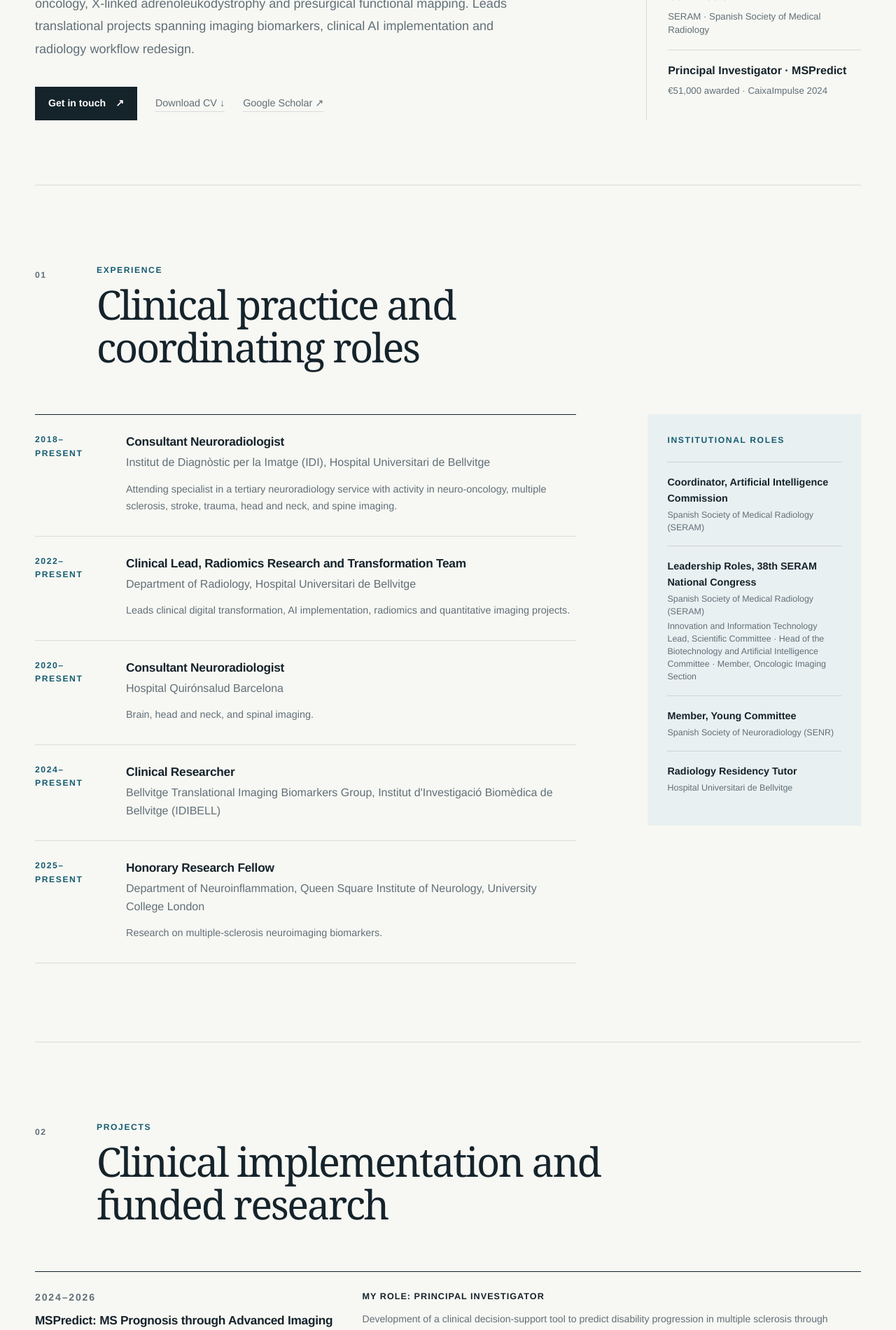
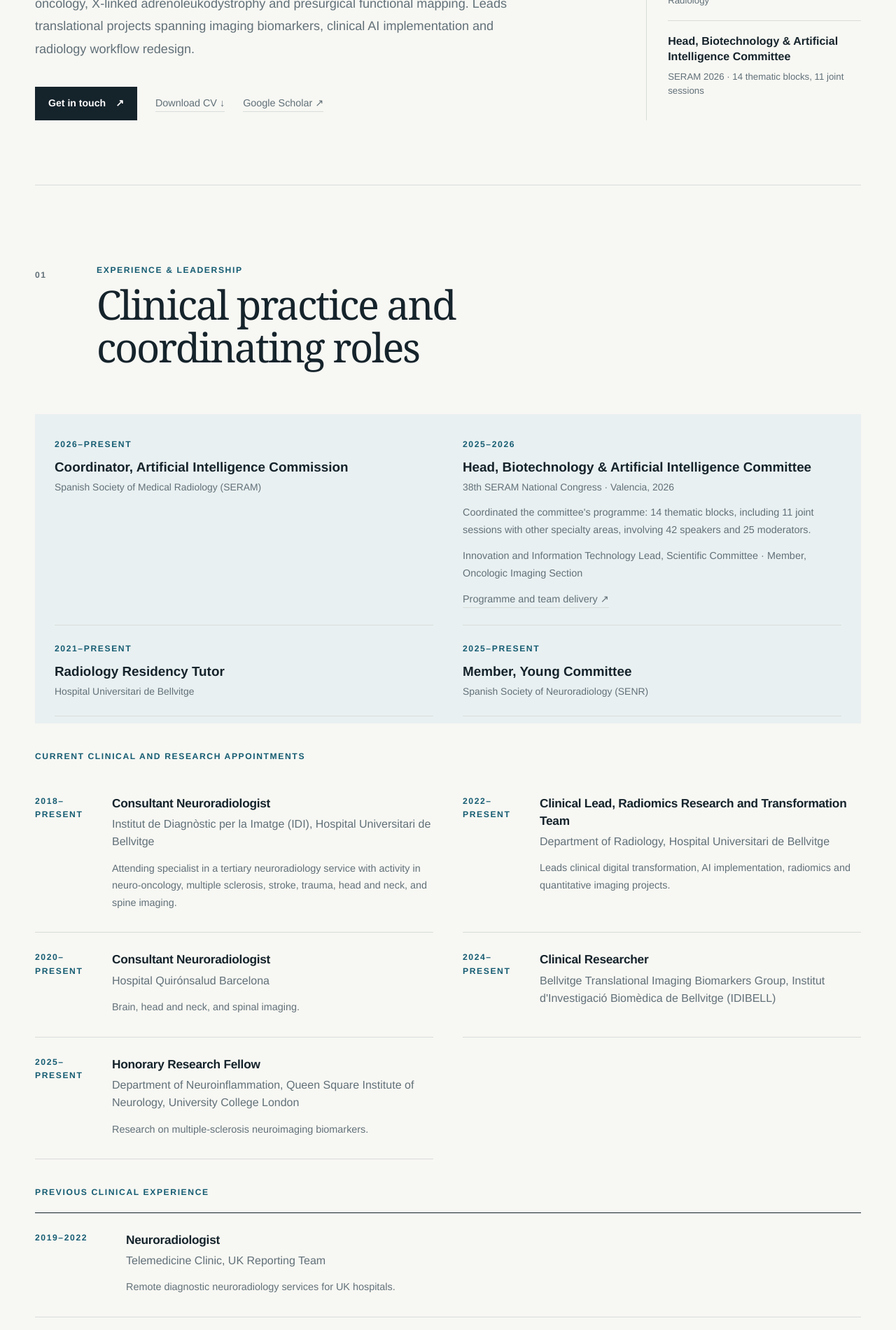
Before and after one commit to navalpablo/about, a Next.js app: page / in a window 1280 px wide. Shown: the part 560-2461 px from the top of the page at 70% size. Built offline with nearby package versions, Linux system fonts and the light colour scheme.

Commit message:
Restore career breadth and foreground SERAM programme leadership

```diff
--- a/app/globals.css
+++ b/app/globals.css
@@ -907,3 +907,28 @@ a.publication-citation:hover {
     transition-duration: 0.01ms !important;
   }
 }
+
+/* Career evidence stays visible; longer academic lists expand on demand. */
+#leadership { scroll-margin-top: 100px; }
+.leadership-grid, .appointments-grid {
+  display: grid;
+  grid-template-columns: repeat(2, minmax(0, 1fr));
+  gap: 0 42px;
+}
+.leadership-grid { background: var(--soft); padding: 10px 28px; }
+.leadership-entry { padding: 24px 0; border-bottom: 1px solid var(--line); }
+.leadership-entry h3 { margin: 9px 0 0; font-size: 1.18rem; line-height: 1.4; }
+.leadership-entry .organization { font-size: 0.87rem; }
+.leadership-entry .text-link { display: inline-block; margin-top: 14px; }
+.career-heading { margin: 38px 0 18px; }
+.appointments-grid .work-item { grid-template-columns: 92px minmax(0, 1fr); gap: 18px; }
+.more-records { margin-top: 24px; }
+.more-records summary { cursor: pointer; color: var(--accent); font-size: 0.9rem; width: fit-content; }
+.more-records[open] summary { margin-bottom: 20px; }
+@media (max-width: 900px) {
+  .leadership-grid, .appointments-grid { grid-template-columns: 1fr; }
+}
+@media (max-width: 620px) {
+  .leadership-grid { padding-inline: 20px; }
+  .appointments-grid .work-item { grid-template-columns: 1fr; }
+}
--- a/app/page.tsx
+++ b/app/page.tsx
@@ -78,25 +78,50 @@ export default function Home() {
   const seramRole = cv.leadership.find(
     (item) => item.id === "role_seram_ai_commission_coordinator",
   );
+  const congressRole = cv.leadership.find((item) => item.id === "role_seram_2026_congress_leadership");
+  const previousAppointments = cv.appointments.filter((item) => !item.current);
   const teachingRoles = cv.leadership.filter((item) => item.years);
   const highlightedLeadership = cv.leadership
     .filter(
       (item) =>
         item.current || item.id === "role_seram_2026_congress_leadership",
     )
-    .slice(0, 5);
-  const highlightedProjects: Project[] = cv.projects;
-  const mspredict = highlightedProjects.find((project) => project.id === "project_mspredict");
+    .sort((a, b) => Number(a.id === "role_senr_young_committee") - Number(b.id === "role_senr_young_committee"));
+  const projectOrder = ["project_imaginem", "project_ia_ictus", "project_mspredict", "project_brain_tumor_perfunomics", "project_amn_dimethyl_fumarate"];
+  const highlightedProjects: Project[] = [...cv.projects].sort((a, b) => projectOrder.indexOf(a.id) - projectOrder.indexOf(b.id));
   const selectedPublications = cv.publications.filter((item) => item.selected);
   const selectedTalks = cv.talks;
   const recentAwards = cv.awards.slice(0, 6);
   const featuredMedia = cv.media.slice(0, 9);
-  const selectedEducation = cv.education.filter((item) =>
-    [
-      "edu_phd_ub",
-      "edu_radiology_residency_bellvitge",
-      "edu_medical_degree_uab",
-    ].includes(item.id),
+  const selectedEducation = cv.education;
+
+  const renderPublication = (publication: (typeof cv.publications)[number], index: number) => (
+              <article className="publication-item" key={publication.id}>
+                <p className="publication-number">
+                  {String(index + 1).padStart(2, "0")}
+                </p>
+                <div>
+                  <p className="item-meta">{publication.year}</p>
+                  {publication.url ? (
+                    <a
+                      className="publication-citation"
+                      href={publication.url}
+                      {...externalLink}
+                    >
+                      {publication.citation} <span aria-hidden="true">↗</span>
+                    </a>
+                  ) : (
+                    <p className="publication-citation">
+                      {publication.citation}
+                    </p>
+                  )}
+                  {publication.author_note ? (
+                    <p className="publication-note">
+                      {publication.author_note}
+                    </p>
+                  ) : null}
+                </div>
+              </article>
   );
 
   return (
@@ -106,10 +131,10 @@ export default function Home() {
           PNB
         </a>
         <nav aria-label="Primary navigation">
-          <a href="#work">Experience</a>
+          <a href="#work">Experience &amp; leadership</a>
           <a href="#research">Projects</a>
+          <a href="#background">Training</a>
           <a href="#publications">Publications</a>
-          <a href="#profile">Teaching &amp; recognition</a>
           <a href="#contact">Contact</a>
         </nav>
       </header>
@@ -159,10 +184,10 @@ export default function Home() {
                   <span>SERAM · Spanish Society of Medical Radiology</span>
                 </li>
               ) : null}
-              {mspredict ? (
+              {congressRole ? (
                 <li>
-                  <a href="#research"><strong>Principal Investigator · MSPredict</strong></a>
-                  <span>{mspredict.funding_eur ? `${formatFunding(mspredict.funding_eur)} awarded · ` : ""}CaixaImpulse 2024</span>
+                  <a href="#leadership"><strong>{congressRole.title}</strong></a>
+                  <span>SERAM 2026 · 14 thematic blocks, 11 joint sessions</span>
                 </li>
               ) : null}
             </ul>
@@ -173,43 +198,49 @@ export default function Home() {
           <div className="section-heading">
             <p className="section-number">01</p>
             <div>
-              <p className="eyebrow">Experience</p>
+              <p className="eyebrow">Experience &amp; leadership</p>
               <h2 id="work-title">Clinical practice and coordinating roles</h2>
             </div>
           </div>
 
-          <div className="work-grid">
-            <div className="ruled-list">
+          <div className="leadership-grid" id="leadership" aria-label="Professional leadership and mentoring">
+            {highlightedLeadership.map((role) => (
+              <article className="leadership-entry" key={role.id}>
+                <p className="item-meta">{formatRange(role.start_date, role.current ? null : role.end_date)}</p>
+                <h3>{role.title}</h3>
+                <p className="organization">{role.organization}</p>
+                {role.description ? <p className="item-detail">{role.description}</p> : null}
+                {role.subroles ? <p className="item-detail">{role.subroles.join(" · ")}</p> : null}
+                {role.evidence_url ? <a className="text-link" href={role.evidence_url} {...externalLink}>Programme and team delivery ↗</a> : null}
+              </article>
+            ))}
+          </div>
+
+          <h3 className="aside-label career-heading">Current clinical and research appointments</h3>
+          <div className="appointments-grid">
             {currentAppointments.map((appointment) => (
               <article className="work-item" key={appointment.id}>
-                  <p className="item-meta">
-                    {formatRange(appointment.start_date, appointment.end_date)}
-                  </p>
+                <p className="item-meta">{formatRange(appointment.start_date, appointment.end_date)}</p>
                 <div>
                   <h3>{appointment.title}</h3>
                   <p className="organization">{appointment.organization}</p>
-                    {appointment.details?.[0] ? (
-                      <p className="item-detail">{appointment.details[0]}</p>
-                    ) : null}
+                  {appointment.details?.[0] ? <p className="item-detail">{appointment.details[0]}</p> : null}
                 </div>
               </article>
             ))}
           </div>
-
-            <aside className="leadership-panel">
-              <p className="aside-label">Institutional roles</p>
-              <ul>
-                {highlightedLeadership.map((role) => (
-                  <li key={role.id}>
-                    <strong>{role.title}</strong>
-                    <span>{role.organization}</span>
-                    {role.subroles ? (
-                      <span>{role.subroles.join(" · ")}</span>
-                    ) : null}
-                  </li>
+          <h3 className="aside-label career-heading">Previous clinical experience</h3>
+          <div className="ruled-list">
+            {previousAppointments.map((appointment) => (
+              <article className="work-item" key={appointment.id}>
+                <p className="item-meta">{formatRange(appointment.start_date, appointment.end_date)}</p>
+                <div>
+                  <h3>{appointment.title}</h3>
+                  <p className="organization">{appointment.organization}</p>
+                  {appointment.details?.[0] ? <p className="item-detail">{appointment.details[0]}</p> : null}
+                </div>
+              </article>
             ))}
-              </ul>
-            </aside>
           </div>
         </section>
 
@@ -268,12 +299,70 @@ export default function Home() {
         </section>
 
         <section
+          className="section shell background-section secondary-section"
+          id="background"
+          aria-labelledby="background-title"
+        >
+          <div className="section-heading">
+            <p className="section-number">03</p>
+            <div>
+              <p className="eyebrow">Training</p>
+              <h2 id="background-title">Training and international experience</h2>
+            </div>
+          </div>
+
+          <div className="background-grid">
+            <div className="education-list">
+              {selectedEducation.map((item) => (
+                <article key={item.id}>
+                  <p className="item-meta">
+                    {item.start_date?.slice(0, 4) === item.end_date?.slice(0, 4) ? formatYear(item.start_date) : formatRange(item.start_date, item.end_date)}
+                  </p>
+                  <div>
+                    <h3>{item.qualification}</h3>
+                    <p>{item.institution}</p>
+                    {item.location ? <p className="compact-detail">{item.location}</p> : null}
+                    {item.focus ? <p className="compact-detail">{item.focus}</p> : null}
+                  </div>
+                </article>
+              ))}
+            </div>
+
+            <aside className="profile-panel">
+              <div>
+                <p className="aside-label">Languages</p>
+                <ul className="tag-list">
+                  {cv.languages.map((item) => (
+                    <li key={item.language}>
+                      <strong>{item.language}</strong>
+                      <span>{item.level}</span>
+                    </li>
+                  ))}
+                </ul>
+              </div>
+              <div className="identifier-list">
+                <p className="aside-label">Research profiles</p>
+                <a href={cv.contacts.orcid_url} {...externalLink}>
+                  ORCID {cv.contacts.orcid} <span aria-hidden="true">↗</span>
+                </a>
+                <a href={cv.contacts.google_scholar} {...externalLink}>
+                  Google Scholar <span aria-hidden="true">↗</span>
+                </a>
+                <a href={cv.contacts.researchgate} {...externalLink}>
+                  ResearchGate <span aria-hidden="true">↗</span>
+                </a>
+              </div>
+            </aside>
+          </div>
+        </section>
+
+        <section
           className="section shell"
           id="publications"
           aria-labelledby="publications-title"
         >
           <div className="section-heading">
-            <p className="section-number">03</p>
+            <p className="section-number">04</p>
             <div>
               <p className="eyebrow">Publications</p>
               <h2 id="publications-title">Selected peer-reviewed articles</h2>
@@ -286,35 +375,15 @@ export default function Home() {
             Google Scholar h-index <strong>{cv.scientific_profile.h_index.google_scholar}</strong>
           </p>
           <div className="publication-list">
-            {selectedPublications.map((publication, index) => (
-              <article className="publication-item" key={publication.id}>
-                <p className="publication-number">
-                  {String(index + 1).padStart(2, "0")}
-                </p>
-                <div>
-                  <p className="item-meta">{publication.year}</p>
-                  {publication.url ? (
-                    <a
-                      className="publication-citation"
-                      href={publication.url}
-                      {...externalLink}
-                    >
-                      {publication.citation} <span aria-hidden="true">↗</span>
-                    </a>
-                  ) : (
-                    <p className="publication-citation">
-                      {publication.citation}
-                    </p>
-                  )}
-                  {publication.author_note ? (
-                    <p className="publication-note">
-                      {publication.author_note}
-                    </p>
-                  ) : null}
+            {selectedPublications.slice(0, 4).map(renderPublication)}
           </div>
-              </article>
-            ))}
+
+          <details className="more-records">
+            <summary>More selected publications ({selectedPublications.length - 4})</summary>
+            <div className="publication-list">
+              {selectedPublications.slice(4).map((publication, index) => renderPublication(publication, index + 4))}
             </div>
+          </details>
 
           <div className="section-actions">
             <a
@@ -337,7 +406,7 @@ export default function Home() {
           aria-labelledby="profile-title"
         >
           <div className="section-heading">
-            <p className="section-number">04</p>
+            <p className="section-number">05</p>
             <div>
               <p className="eyebrow">Teaching &amp; recognition</p>
               <h2 id="profile-title">Speaking, teaching and recognition</h2>
@@ -360,6 +429,8 @@ export default function Home() {
                     </div>
                   </article>
                 ))}
+                <details className="more-records">
+                  <summary>Invited talks and workshops ({selectedTalks.length})</summary>
                 {selectedTalks.map((talk) => (
                   <article key={talk.id}>
                     <p className="item-meta">
@@ -381,6 +452,7 @@ export default function Home() {
                     </div>
                   </article>
                 ))}
+                </details>
               </div>
             </div>
 
@@ -421,7 +493,7 @@ export default function Home() {
           aria-labelledby="media-title"
         >
           <div className="section-heading">
-            <p className="section-number">05</p>
+            <p className="section-number">06</p>
             <div>
               <p className="eyebrow">Media</p>
               <h2 id="media-title">Clinical AI and imaging in the public conversation</h2>
@@ -452,62 +524,7 @@ export default function Home() {
           </details>
         </section>
 
-        <section
-          className="section shell background-section secondary-section"
-          id="background"
-          aria-labelledby="background-title"
-        >
-          <div className="section-heading">
-            <p className="section-number">06</p>
-            <div>
-              <p className="eyebrow">Background</p>
-              <h2 id="background-title">Training and professional profile</h2>
-            </div>
-          </div>
 
-          <div className="background-grid">
-            <div className="education-list">
-              {selectedEducation.map((item) => (
-                <article key={item.id}>
-                  <p className="item-meta">
-                    {formatRange(item.start_date, item.end_date)}
-                  </p>
-                  <div>
-                    <h3>{item.qualification}</h3>
-                    <p>{item.institution}</p>
-                    {item.focus ? <p className="compact-detail">{item.focus}</p> : null}
-                  </div>
-                </article>
-              ))}
-            </div>
-
-            <aside className="profile-panel">
-              <div>
-                <p className="aside-label">Languages</p>
-                <ul className="tag-list">
-                  {cv.languages.map((item) => (
-                    <li key={item.language}>
-                      <strong>{item.language}</strong>
-                      <span>{item.level}</span>
-                    </li>
-                  ))}
-                </ul>
-              </div>
-              <div className="identifier-list">
-                <p className="aside-label">Research profiles</p>
-                <a href={cv.contacts.orcid_url} {...externalLink}>
-                  ORCID {cv.contacts.orcid} <span aria-hidden="true">↗</span>
-                </a>
-                <a href={cv.contacts.google_scholar} {...externalLink}>
-                  Google Scholar <span aria-hidden="true">↗</span>
-                </a>
-                <a href={cv.contacts.researchgate} {...externalLink}>
-                  ResearchGate <span aria-hidden="true">↗</span>
-                </a>
-              </div>
-            </aside>
-          </div>
-        </section>
       </main>
 
       <footer className="footer" id="contact">
--- a/data/cv.public.json
+++ b/data/cv.public.json
@@ -150,18 +150,19 @@
     },
     {
       "id": "role_seram_2026_congress_leadership",
-      "title": "Leadership Roles, 38th SERAM National Congress",
-      "organization": "Spanish Society of Medical Radiology (SERAM)",
+      "title": "Head, Biotechnology & Artificial Intelligence Committee",
+      "organization": "38th SERAM National Congress · Valencia, 2026",
       "location": "Valencia, Spain",
       "start_date": "2025",
       "end_date": "2026",
       "current": false,
       "subroles": [
         "Innovation and Information Technology Lead, Scientific Committee",
-        "Head of the Biotechnology and Artificial Intelligence Committee",
         "Member, Oncologic Imaging Section"
       ],
-      "url": "https://www.seram2026.com/comite-miembros/"
+      "url": "https://www.seram2026.com/comites/",
+      "description": "Coordinated the committee's programme: 14 thematic blocks, including 11 joint sessions with other specialty areas, involving 42 speakers and 25 moderators.",
+      "evidence_url": "https://es.linkedin.com/posts/institut-de-diagn-stic-per-la-imatge-idi-_seram2026-radiologia-intellig%C3%A8nciaartificial-activity-7465052817662210048-xict"
     },
     {
       "id": "role_senr_young_committee",
--- a/scripts/generate-public-cv.mjs
+++ b/scripts/generate-public-cv.mjs
@@ -83,6 +83,8 @@ const publicCv = {
       current: item.current,
       years: item.years,
       subroles: item.subroles,
+      description: item.description,
+      evidence_url: item.evidence_url,
       url: item.url,
     }),
   ),
```
Also changed, not shown: public/data/cv.public.json (+5 -4 lines), scripts/verify-pages.mjs (+12 -0 lines). Lines whose indentation alone changed are shown as unchanged.
